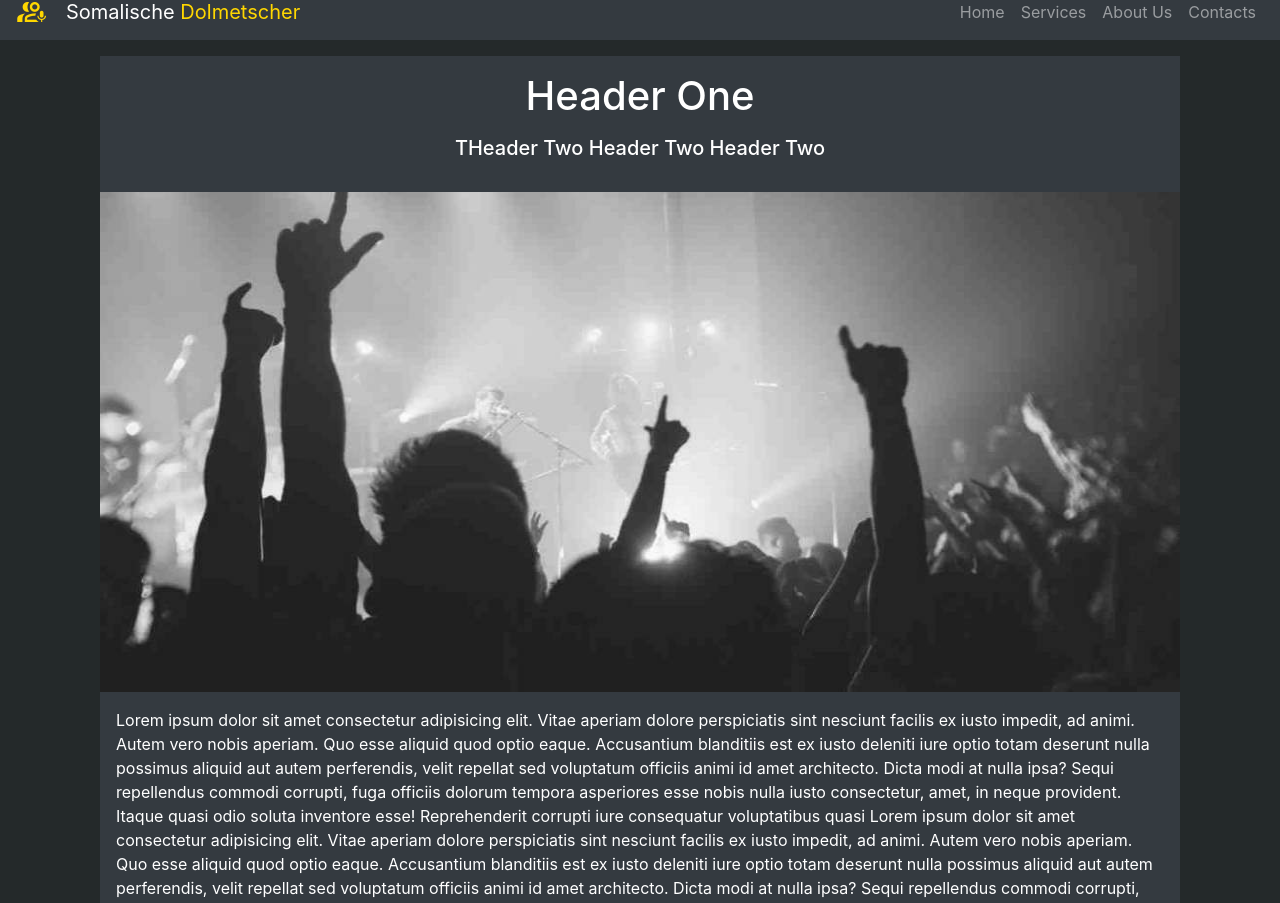
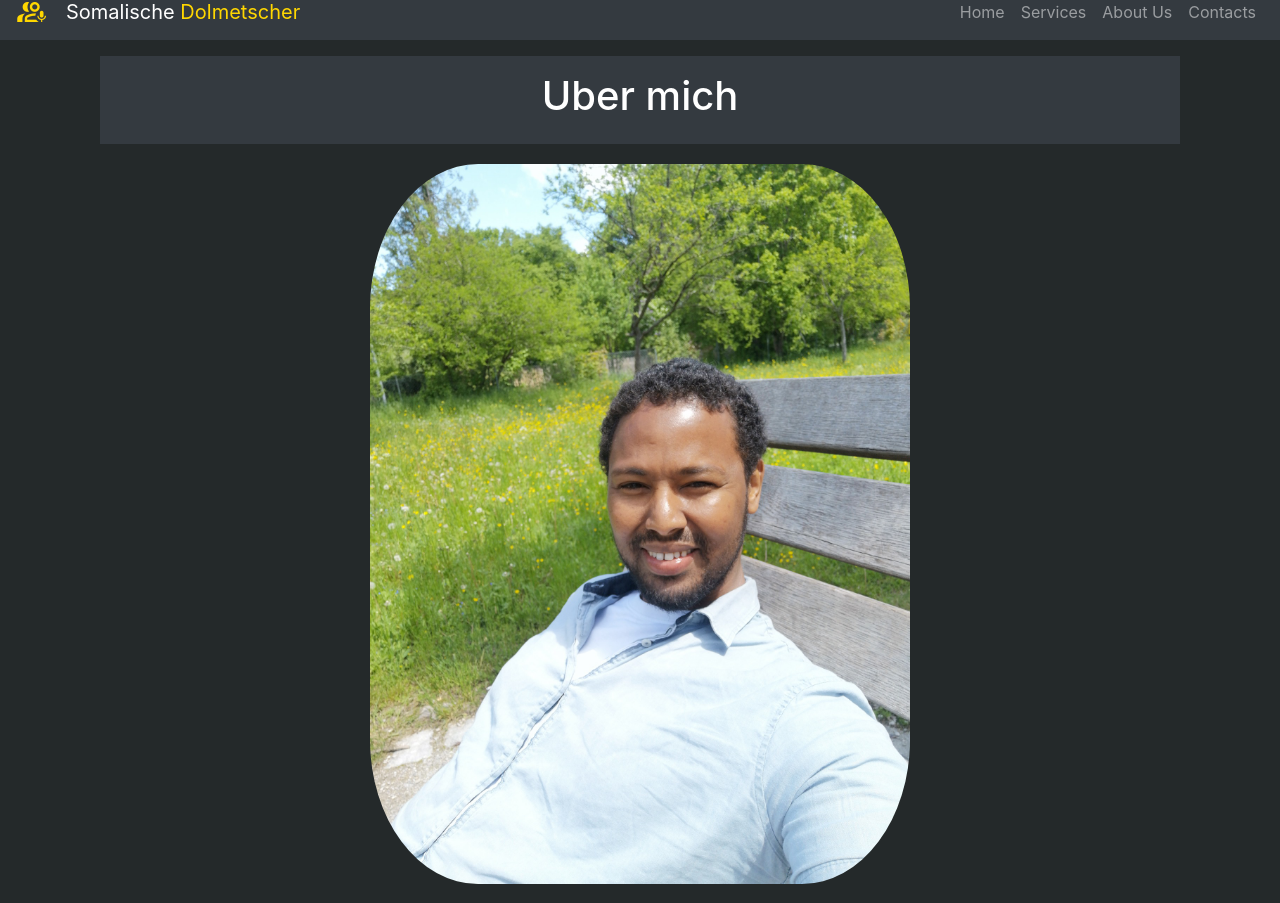
Before and after one commit to kudlacag/turjuman, a React (Create React App) app: page /about in a window 1280 px wide. Shown: the part 16-919 px from the top of the page. Built offline with nearby package versions, Linux system fonts and the light colour scheme.

Commit message:
css changes

```diff
--- a/src/pages/home/Landing.js
+++ b/src/pages/home/Landing.js
@@ -5,10 +5,10 @@ function Landing() {
     <div>
           <div className="p-5 bg-dark text-white backg">
         <h1 className="text-center my-5 display-4 h1-1">
-          Welcome to the Provisional Translator
+        Herzlich willkommen!
         </h1>
         <p className="text-center my-5 display-6 p1-1 ">
-         We work with alot of different government instituitions to help understand people with somalische language who choses germany as their second country
+        Sie benötigen professionelle Dolmetscherdienste für die somalische Sprache?
         </p>
       </div>
     </div>
--- a/src/pages/home/Section.js
+++ b/src/pages/home/Section.js
@@ -20,18 +20,21 @@ function Section() {
 
     </div>
     <div className="col-lg-4  p-5 bg-light text-dark">
-        <h4 className="text-center">About Us</h4>
+        <h4 className="text-center">Uber mich</h4>
         <img src={Somaliman}  class="rounded-circle img-fluid "  alt="Sawir" style={{width: '50%'}}/>
-      <p style={{width: '50%', float: 'right', marginTop: '50px', padding:'20px'}}>Our services are Translations and also consuling, reading the Big interview with Bundesamt and more Our services are Translations and also consuling, reading the Big interview with Bundesamt and more
-      <Link type="button" to="/services" className="btn btn-outline-primary d-block" style={{marginTop: '10px'}}>Read More...</Link></p>
+      <p style={{width: '50%', float: 'right', marginTop: '50px', padding:'20px'}}>
+Mit einer beeindruckenden Erfahrung seit 2015 als Dolmetscher verfüge ich über umfassende Kenntnisse in der sprachlichen Vermittlung.
+      <Link type="button" to="/about" className="btn btn-outline-primary d-block" style={{marginTop: '10px'}}>Read More...</Link></p>
 
 
     </div>
     <div className="col-lg-4  p-5 bg-light text-dark">
         <h4 className="text-center">Contact Us</h4>
         <img src={Contactus}  class="rounded-circle img-fluid "  alt="Sawir" style={{width: '50%'}}/>
-      <p style={{width: '50%', float: 'right', marginTop: '50px', padding:'20px'}}>Our services are Translations and also consuling, reading the Big interview with Bundesamt and more Our services are Translations and also consuling, reading the Big interview with Bundesamt and more
-      <Link type="button" to="/services" className="btn btn-outline-primary d-block" style={{marginTop: '10px'}}>Read More...</Link> </p>
+      <p style={{width: '50%', float: 'right', marginTop: '50px', padding:'20px'}}>
+
+      Auf meiner Kontaktseite stehen Ihnen verschiedene Möglichkeiten zur Verfügung, um mit mir in Verbindung zu treten. Nutzen Sie
+      <Link type="button" to="/contacts" className="btn btn-outline-primary d-block" style={{marginTop: '10px'}}>Read More...</Link> </p>
 
 
     </div>
--- a/src/pages/links/About.js
+++ b/src/pages/links/About.js
@@ -1,39 +1,20 @@
 import React, { Fragment } from 'react'
-import Sawir from '../images/newyork.jpg'
+import Sawir from '../images/Ramadan.jpg'
 function About() {
   return (
     <>
     <div className="mt-2 container ">
         <div class="container mt-3">
           <div className="bg-dark p-3">
-            <h1 className="text-white text-center">Header One</h1>
-            <h5 className="text-white my-3 text-center">
+            <h1 className="text-white text-center">Uber mich</h1>
+            {/* <h5 className="text-white my-3 text-center">
               THeader Two Header Two Header Two{" "}
-            </h5>
+            </h5> */}
           </div>
-          <img class="d-block w-100" src={Sawir} alt="Sawir" />
+          <img class="d-block w-100 mx-auto " src={Sawir} alt="Sawir" style={styling} />
           <p className="text-white bg-dark p-3 ">
-            Lorem ipsum dolor sit amet consectetur adipisicing elit. Vitae
-            aperiam dolore perspiciatis sint nesciunt facilis ex iusto impedit,
-            ad animi. Autem vero nobis aperiam. Quo esse aliquid quod optio
-            eaque. Accusantium blanditiis est ex iusto deleniti iure optio totam
-            deserunt nulla possimus aliquid aut autem perferendis, velit
-            repellat sed voluptatum officiis animi id amet architecto. Dicta
-            modi at nulla ipsa? Sequi repellendus commodi corrupti, fuga
-            officiis dolorum tempora asperiores esse nobis nulla iusto
-            consectetur, amet, in neque provident. Itaque quasi odio soluta
-            inventore esse! Reprehenderit corrupti iure consequatur voluptatibus
-            quasi Lorem ipsum dolor sit amet consectetur adipisicing elit. Vitae
-            aperiam dolore perspiciatis sint nesciunt facilis ex iusto impedit,
-            ad animi. Autem vero nobis aperiam. Quo esse aliquid quod optio
-            eaque. Accusantium blanditiis est ex iusto deleniti iure optio totam
-            deserunt nulla possimus aliquid aut autem perferendis, velit
-            repellat sed voluptatum officiis animi id amet architecto. Dicta
-            modi at nulla ipsa? Sequi repellendus commodi corrupti, fuga
-            officiis dolorum tempora asperiores esse nobis nulla iusto
-            consectetur, amet, in neque provident. Itaque quasi odio soluta
-            inventore esse! Reprehenderit corrupti iure consequatur voluptatibus
-            quasi
+
+Mit einer beeindruckenden Erfahrung seit 2015 als Dolmetscher verfüge ich über umfassende Kenntnisse in der sprachlichen Vermittlung. Mit über 10.000 Einsätzen in verschiedenen Behörden zeichnet mich eine vielseitige Expertise aus, die es mir ermöglicht, komplexe Informationen präzise und verständlich zu übermitteln. Meine Kunden schätzen meine Flexibilität, Zuverlässigkeit und Vertrauenswürdigkeit, die stets eine reibungslose Kommunikation und erfolgreiche Zusammenarbeit gewährleisten
           </p>
         </div>
       </div>
@@ -41,4 +22,13 @@ function About() {
   )
 }
 
+const styling = {
+  marginTop: '20px',
+   marginBottom: '20px',
+maxWidth: '50%',
+borderRadius: '20%',
+height: 'auto',
+boxSizing: 'border-box'
+}
+
 export default About
--- a/src/pages/links/Contacts.js
+++ b/src/pages/links/Contacts.js
@@ -7,10 +7,11 @@ function Contacts() {
       <div className="mt-2 container ">
         <div class="container mt-3">
           <div className="bg-dark p-3">
-            <h1 className="text-white text-center">Header One</h1>
-            <h5 className="text-white my-3 text-center">
-              THeader Two Header Two Header Two{" "}
-            </h5>
+            <h1 className="text-white text-center">Kontakt</h1>
+            <p className="text-white my-3 text-center">
+
+Auf meiner Kontaktseite stehen Ihnen verschiedene Möglichkeiten zur Verfügung, um mit mir in Verbindung zu treten. Nutzen Sie gerne E-Mail, WhatsApp und weitere Online-Kontaktmöglichkeiten, um schnell und unkompliziert mit mir zu kommunizieren.
+            </p>
           </div>
           <img class="d-block w-100" src={Sawir} alt="Sawir" />
         </div>
@@ -21,13 +22,13 @@ function Contacts() {
               <span class="material-symbols-outlined mt-5" style={{fontSize: '48px'}}>call</span>
              <h5 className='p-3'>Telefon</h5>
              <p className='p-2'>das Unten genannten Handy nummer können sie uns in Arbeitzeiten erreichen</p>
-             <p className='p-2 text-info '> <mark className='p-4'>+49 1753 0633 777</mark> </p>
+             <p className='p-2 text-info '> <mark className='p-4'>+49 1762 2135443</mark> </p>
             </div>
 
             <div className="col-lg-6 text-center text-dark bg-light border rounded   " style={{ }}>
               <span class="material-symbols-outlined mt-5" style={{fontSize: '48px'}}>alternate_email</span>
              <h5 className='p-3'>Email</h5>
-             <p className='p-2'>wir sind per Mail immer erreichen</p>
+             <p className='p-2'>wir sind per Mail immer erreichbar</p>
              <p className='p-2 text-info'> <mark className='p-4'>Achmed.Ram@gmail.com</mark> </p>
             </div>
           </div>
```
Also changed, not shown: src/pages/images/Ramadan.jpg (added).
